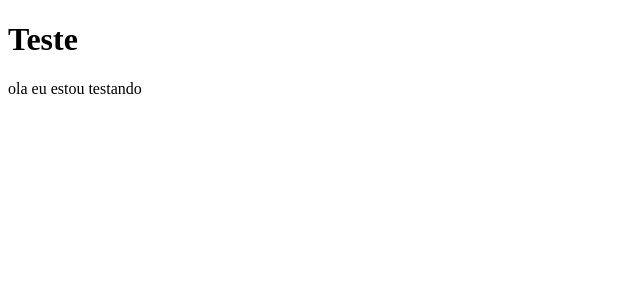
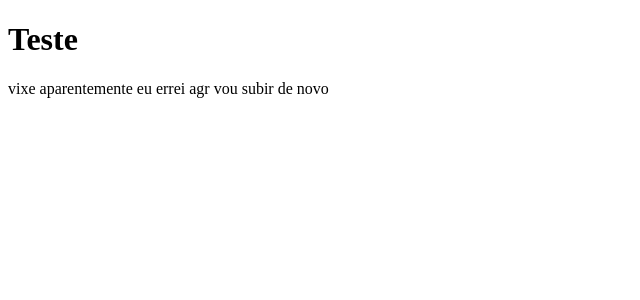
Before and after one commit to LuisMIguelFurlanettoSousa/clone-tabnews, a Next.js app: page / in a window 1280 px wide. Shown: the top 300 px of the page, without its empty margins (0-640 px from the left). Built offline with nearby package versions, Linux system fonts and the light colour scheme.

Commit message:
aparentemente eu errei no texto, enviando a correção

```diff
--- a/pages/index.js
+++ b/pages/index.js
@@ -3,7 +3,7 @@ function Home() {
     return (
         <div>
             <h1>Teste</h1>
-            <p>ola eu estou testando</p>
+            <p>vixe aparentemente eu errei agr vou subir de novo</p>
         </div>
     )
 
```
